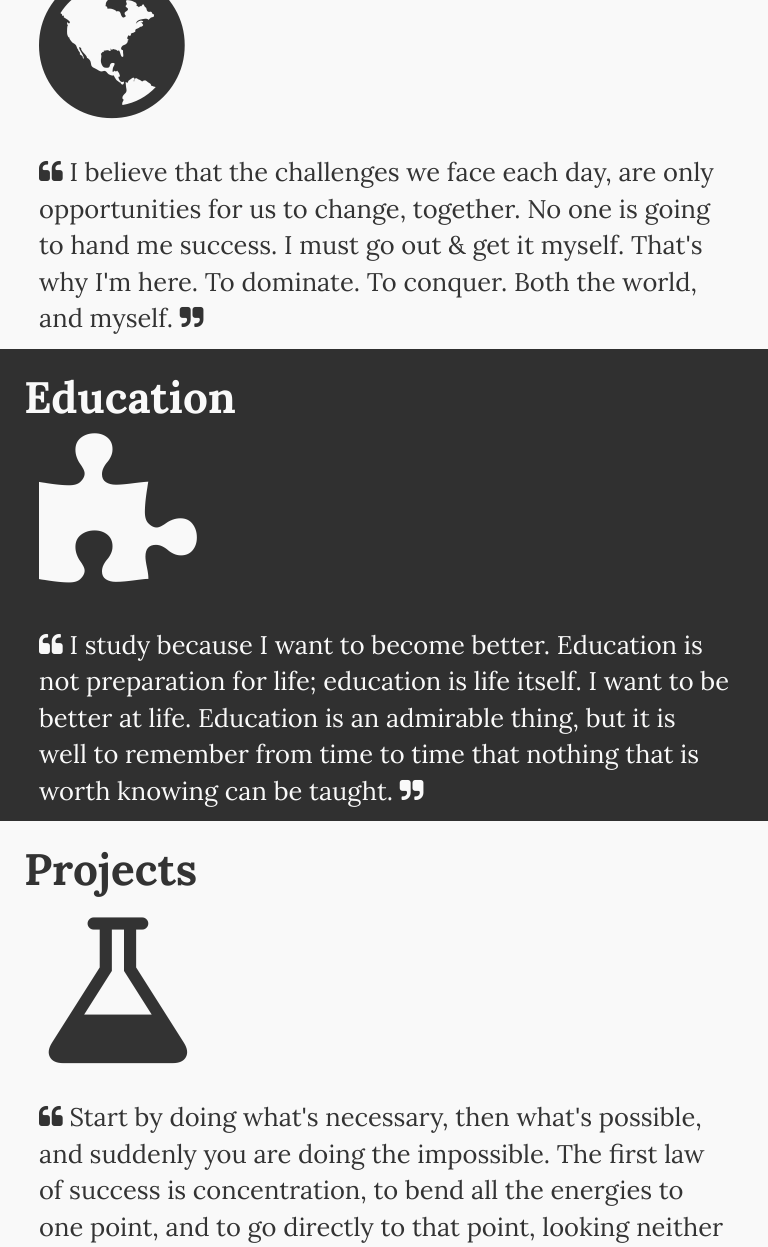
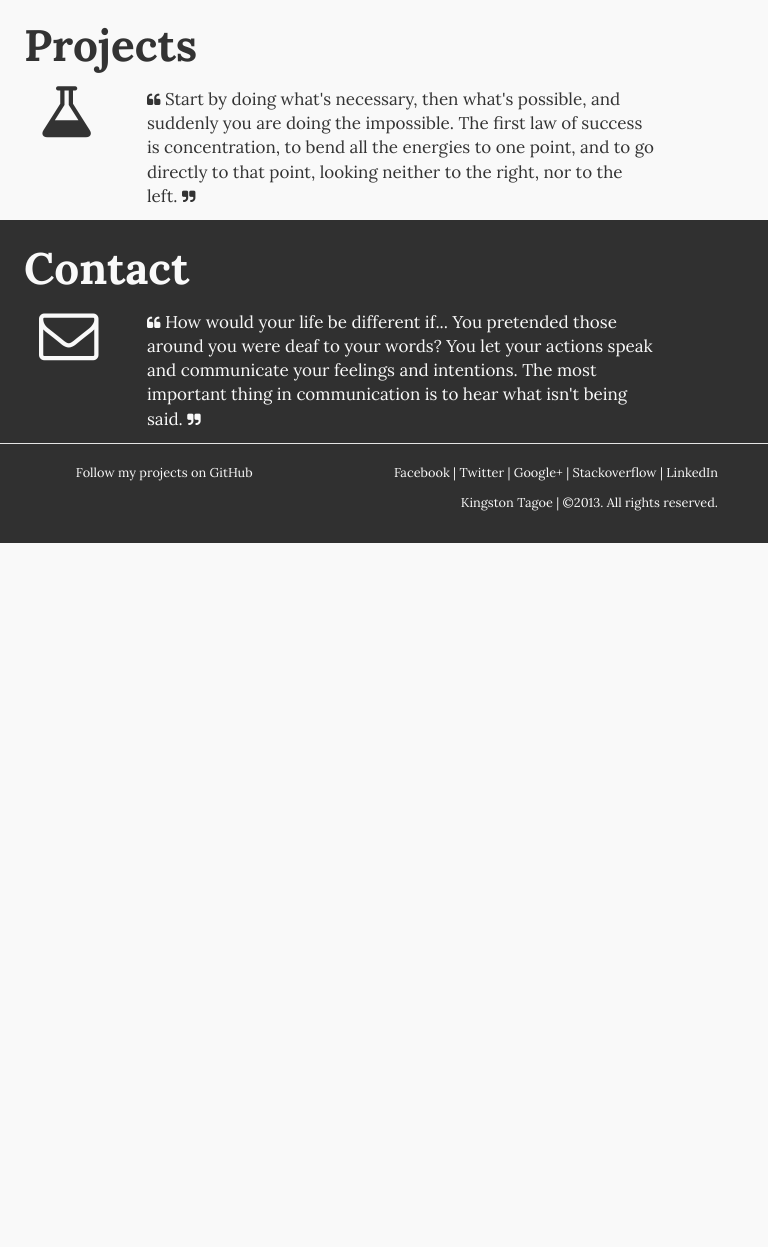
Before and after one commit to kingstontagoe/kingstontagoe.github.io, a plain HTML site: page index.html in a window 768 px wide. Shown: the part 764-2011 px from the top of the page. After the commit the page ends 1307 px from the top, so only its background shows below. Drawn offline with nearby package versions, Linux system fonts and the light colour scheme.

Commit message:
Version 1.8.4 Private Beta

```diff
--- a/css/custom.css
+++ b/css/custom.css
@@ -1,4 +1,374 @@
 /*My customised styles*/
+
+/*Extra small viewport media queries*/
+@media (max-width: 767px) {
+
+/*a
+{
+
+        color: #f9f9f9;
+}
+a:hover
+{
+        text-decoration: none;
+}
+
+body
+{
+        right:0;
+        left:0;
+        margin-right: 0px;
+}
+
+.banner
+{
+        background-image: url('../img/awe.jpg');
+        margin-top: 40px;
+        padding-bottom:0px;
+        height:300px;
+
+}
+
+
+.row
+{
+        margin-right: 0px;
+        margin-left: 0px;
+}
+
+blockquote
+{
+        text-align: left;
+        margin-top:40px;
+        color: #f9f9f9;
+}
+
+.container
+{
+
+}
+
+
+.intro
+{
+        min-height: 150px;
+}
+
+.education
+{
+        min-height: 150px;
+        color: #f9f9f9;
+        background-color: #303030;
+}
+
+.project
+{
+        min-height: 150px;
+}
+
+.contact
+{
+        min-height: 150px;
+        color: #f9f9f9;
+        background-color: #303030;
+}
+
+section
+{
+        padding-top: 5px;
+        font-size:1em;
+
+}
+
+
+.icon-3x
+{
+        padding-right:0px;
+        font-size: 3.5em;
+}
+
+.icon-quote-left, .icon-quote-right
+{
+        font-size: 0.85em;
+}
+
+.col-sm-3
+{
+        width: 15%;
+}*/
+.visible-xs, .icon-linkedin
+{
+        color: #f9f9f9;
+}
+
+.modal-footer
+{
+        font-size: 0.75em;
+        margin-top:0px;
+        margin-bottom:0px;
+        border-top: 1px solid #e5e5e5;
+}
+
+.right
+{
+
+        text-align:right;
+}
+
+
+footer
+{
+        background-color:#303030;
+        color: #f9f9f9;
+}
+
+
+
+}
+
+
+
+
+/*small view media queries*/
+@media (min-width: 768px) and (max-width: 991px) {
+
+a
+{
+
+        color: #f9f9f9;
+}
+a:hover
+{
+        text-decoration: none;
+}
+
+body
+{
+        right:0;
+        left:0;
+        margin-right: 0px;
+}
+
+.banner
+{
+        background-image: url('../img/awe.jpg');
+        margin-top: 40px;
+        padding-bottom:0px;
+        height:300px;
+
+}
+
+
+.row
+{
+        margin-right: 0px;
+        margin-left: 0px;
+}
+
+blockquote
+{
+        text-align: left;
+        margin-top:40px;
+        color: #f9f9f9;
+}
+
+.container
+{
+
+}
+
+
+.intro
+{
+        min-height: 150px;
+}
+
+.education
+{
+        min-height: 150px;
+        color: #f9f9f9;
+        background-color: #303030;
+}
+
+.project
+{
+        min-height: 150px;
+}
+
+.contact
+{
+        min-height: 150px;
+        color: #f9f9f9;
+        background-color: #303030;
+}
+
+section
+{
+        padding-top: 5px;
+        font-size:1em;
+
+}
+
+
+.icon-3x
+{
+        padding-right:0px;
+        font-size: 3.5em;
+}
+
+.icon-quote-left, .icon-quote-right
+{
+        font-size: 0.85em;
+}
+
+.col-sm-3
+{
+        width: 15%;
+}
+
+.modal-footer
+{
+        font-size: 0.75em;
+        margin-top:0px;
+        margin-bottom:0px;
+        border-top: 1px solid #e5e5e5;
+}
+
+.right
+{
+
+        text-align:right;
+}
+
+
+footer
+{
+        background-color:#303030;
+        color: #f9f9f9;
+}
+
+
+
+}
+
+
+/*medium view media queries*/
+
+@media (min-width: 992px) and (max-width: 1199px) {
+
+a
+{
+
+        color: #f9f9f9;
+}
+a:hover
+{
+        text-decoration: none;
+}
+
+body
+{
+        right:0;
+        left:0;
+        margin-right: 0px;
+}
+
+.banner
+{
+        background-image: url('../img/awe.jpg');
+        margin-top: 40px;
+        padding-bottom:0px;
+        height:500px;
+
+}
+
+
+.row
+{
+        margin-right: 0px;
+        margin-left: 0px;
+}
+
+blockquote
+{
+        text-align: left;
+        margin-top:40px;
+        color: #f9f9f9;
+}
+
+.container
+{
+
+}
+
+
+.intro
+{
+        min-height: 300px;
+}
+
+.education
+{
+        min-height: 300px;
+        color: #f9f9f9;
+        background-color: #303030;
+}
+
+.project
+{
+        min-height: 300px;
+}
+
+.contact
+{
+        min-height: 300px;
+        color: #f9f9f9;
+        background-color: #303030;
+}
+
+section
+{
+        padding-top: 15px;
+        font-size:1.2em;
+
+}
+
+
+.icon-3x
+{
+
+        font-size: 8em;
+}
+
+.modal-footer
+{
+        margin-top:0px;
+        margin-bottom:0px;
+        border-top: 1px solid #e5e5e5;
+}
+
+.right
+{
+        text-align:right;
+
+}
+
+
+footer
+{
+        background-color:#303030;
+        color: #f9f9f9;
+}
+
+
+
+}
+
+
+/*large view media queries*/
+
+@media (min-width: 1200px) {
+
 a
 {
 
@@ -86,12 +456,23 @@ section
 {
         margin-top:0px;
         margin-bottom:0px;
+        text-align:left;
         border-top: 1px solid #e5e5e5;
 }
 
+.right
+{
+
+        text-align:right;
+}
 
 footer
 {
         background-color:#303030;
         color: #f9f9f9;
 }
+
+
+
+}
+/*Media queries end here
--- a/index.html
+++ b/index.html
@@ -62,8 +62,8 @@
        <div class="intro">
         <h1>Revolution</h1>
         <div class="row">
-          <div class="col-md-3"><i class="icon-globe icon-3x"></i></div>
-          <section class="col-md-9">
+          <div class="col-sm-3"><i class="icon-globe icon-3x"></i></div>
+          <section class="col-sm-9">
             <p><i class="icon-quote-left"></i>
                 I believe that the challenges we face each day, are only opportunities for us to change, together.
                 No one is going to hand me success. I must go out & get it myself. That's why I'm here.
@@ -80,8 +80,8 @@
         <div class="container">
           <h1>Education</h1>
           <div class="row">
-            <div class="col-md-3"><i class="icon-puzzle-piece icon-3x"></i></div>
-            <section class="col-md-9">
+            <div class="col-sm-3"><i class="icon-puzzle-piece icon-3x"></i></div>
+            <section class="col-sm-9">
               <p><i class="icon-quote-left"></i>
                I study because I want to become better. Education is not preparation for life;
                education is life itself. I want to be better at life. Education is an admirable thing,
@@ -99,8 +99,8 @@
         <div class="project" id="project">
           <h1>Projects</h1>
           <div class="row">
-            <div class="col-md-3"><i class="icon-beaker icon-3x"></i></div>
-            <section class="col-md-9">
+            <div class="col-sm-3"><i class="icon-beaker icon-3x"></i></div>
+            <section class="col-sm-9">
               <p><i class="icon-quote-left"></i>
                Start by doing what's necessary, then what's possible, and suddenly you are doing the impossible.
                The first law of success is concentration, to bend all the energies to one point, and to go directly to that point, looking neither to the right, nor to the left. <i class="icon-quote-right"></i>
@@ -117,8 +117,8 @@
         <div class="container">
           <h1>Contact</h1>
           <div class="row">
-            <div class="col-md-3"><i class="icon-envelope-alt icon-3x"></i></div>
-            <section class="col-md-9">
+            <div class="col-sm-3"><i class="icon-envelope-alt icon-3x"></i></div>
+            <section class="col-sm-9">
               <p><i class="icon-quote-left"></i>
                  How would your life be different if... You pretended those around you were deaf to your words?
                  You let your actions speak and communicate your feelings and intentions.
@@ -136,10 +136,10 @@
      <footer class="modal-footer">
       <div class="container">
         <div class="row">
-          <div class="col-md-4">
+          <div class="col-xs-4">
             <p>Follow my projects on <a href="https://github.com/niimantse" target="_blank">GitHub</a></p>
           </div>
-          <div class="col-md-8">
+          <div class="col-xs-8 hidden-xs"><span class="right">
             <p><a href="https://www.facebook.com/NiiMantseAflahTagoe"                  target="_blank">Facebook</a> |
                <a href="https://twitter.com/NiiMantseAflah"                            target="_blank">Twitter </a> |
                <a href="https://plus.google.com/u/0/105317445242611525354/posts/p/pub" target="_blank">Google+ </a> |
@@ -147,7 +147,15 @@
                <a href="http://gh.linkedin.com/pub/kingston-tagoe/64/517/50"          target="_blank">LinkedIn </a>
             </p>
             <p><a href="http://niimantse.github.io/"                             target="_blank">Kingston Tagoe</a> |
-               &copy;2013. All rights reserved.</p>
+               &copy;2013. All rights reserved.</p></span>
+
+            <div class=" col-xs-8 xs-li-compact visible-xs">
+              <span class="right">
+                <li><i class="icon-linkedin"></i><a href="http://gh.linkedin.com/pub/kingston-tagoe/64/517/50" target="_blank"></a></li> |
+                <li><i class="icon-twitter"></i><a href="https://twitter.com/NiiMantseAflah" target="_blank">                  </a></li> |
+                <li><i class="icon-facebook-sign"></i><a href="https://www.facebook.com/NiiMantseAflahTagoe" target="_blank">  </a></li> |
+              </span>
+            </div>
           </div>
         </div>
 
```
